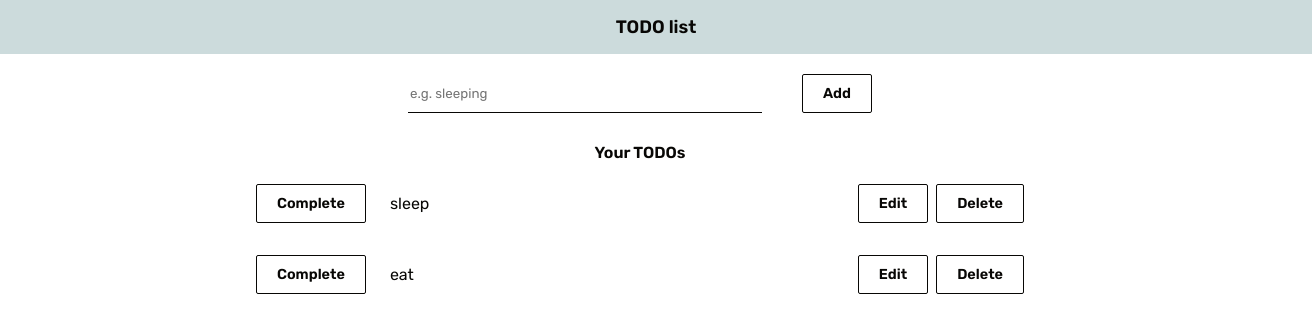
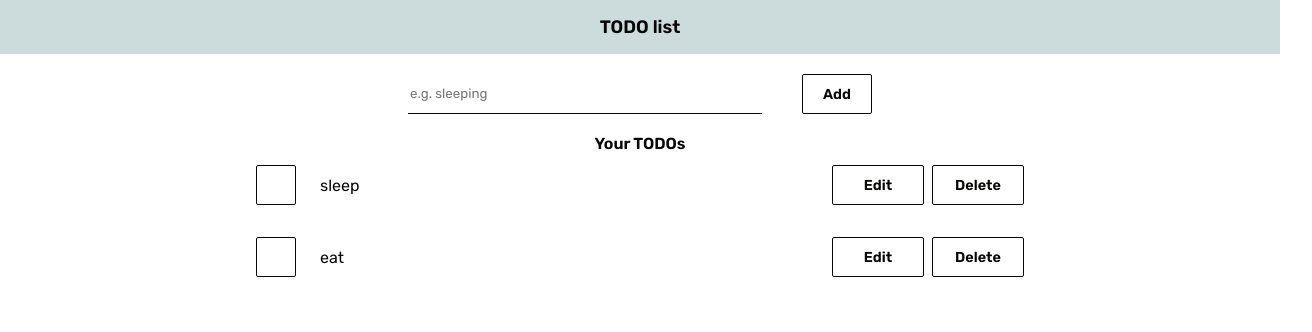
Before and after one commit to katab99/todo-list, a React (Vite) app: page / in a window 1280 px wide. Shown: the top 332 px of the page, 1312 px wide, since content can reach past the window. Built offline with nearby package versions, Linux system fonts and the light colour scheme.

Commit message:
Making prettier the task lines.

```diff
--- a/src/components/Main.jsx
+++ b/src/components/Main.jsx
@@ -50,7 +50,7 @@ export default function Main() {
 				<input className="add-task-text" type="text"
 					   placeholder="e.g. sleeping" value={newTask}
 					   onChange={(e) => setNewTask(e.target.value)}/>
-				<button type="submit" className="add-task-button" onClick={addTask}> Add</button>
+				<button type="submit" className="add-task-button" onClick={addTask}>Add</button>
 			</section>
 
 			{todoListItems.length > 0 ? <section className="list-container">
--- a/src/components/Task.jsx
+++ b/src/components/Task.jsx
@@ -1,6 +1,7 @@
 /* eslint-disable */
 import {useState} from "react";
 import {clsx} from "clsx";
+
 
 export default function Task(props){
     const [isEditing, setIsEditing] = useState(false);
@@ -19,21 +20,29 @@ export default function Task(props){
 
     return(
         <li key={props.item.id}>
-            <label htmlFor={props.item.id} className="task-item">
+            <label htmlFor={props.item.id}
+                   className={clsx("task-item", {"editing" : isEditing})}>
                 {isEditing ?
                     <>
-                        <input type="text" value={taskText} onChange={(e) => setTaskText(e.target.value)} />
+                        <input className="task-update" type="text" value={taskText} onChange={(e) => setTaskText(e.target.value)} />
+                        <div className="action-buttons">
                             <button type="submit" onClick={submitUpdate}>Save</button>
                             <button type="button" onClick={toggleEdit}>Cancel</button>
+                        </div>
                     </>
                 :
                     <>
-                        <button onClick={() => props.toggleCheck(props.item.id)}>Complete</button>
+                        <button className="task-state" onClick={() => props.toggleCheck(props.item.id)}>
+                            {props.item.isCompleted ? '✔' : ' '}
+                        </button>
                         <span className="task-name">{props.item.task}</span>
+                        {props.item.isCompleted ?
+                            null :
                             <div className="action-buttons">
                                 <button onClick={toggleEdit} className="edit-button">Edit</button>
                                 <button onClick={props.deleteTask} className="delete-button">Delete</button>
                             </div>
+                        }
                     </>
                 }
             </label>
--- a/src/index.css
+++ b/src/index.css
@@ -9,7 +9,6 @@ body{
 }
 
 header {
-    width: 100%;
     background: #ccdbdc;
     margin: 0 auto;
     padding: 16px;
@@ -32,12 +31,6 @@ section.add-task-container > * {
     margin: 20px;
 }
 
-input.add-todo-text:focus{
-    outline: none;
-    border-bottom: 2px solid #3498db;
-    transition: border-bottom 0.01s;
-}
-
 section.list-container{
     width: 100%;
     max-width: 800px;
@@ -47,7 +40,6 @@ section.list-container{
 p.list-title{
     display: flex;
     justify-content: center;
-    padding: 10px 0;
     font-weight: 600;
 }
 
@@ -60,8 +52,23 @@ label.task-item{
     margin-bottom: 8px;
 }
 
+label.task-item.editing{
+    display: grid;
+    grid-template-columns: 2fr auto;
+}
+
+input.task-update{
+    margin-left: 60px;
+    font-size: 1rem;
+}
+
+button.task-state{
+    width: 40px;
+    padding: 0;
+}
 
 span.task-name{
+    font-size: 1rem;
     overflow: hidden;
     padding: 0 8px;
 }
@@ -71,11 +78,21 @@ div.action-buttons{
     gap: 8px;
 }
 
+div.action-buttons button{
+    width: 92px;
+}
+
 input{
     width: 350px;
     border: none;
     border-bottom: 1px solid #080705;
     border-radius: 0;
+}
+
+input:focus{
+    outline: none;
+    border-bottom: 2px solid #3498db;
+    transition: border-bottom 0.01s;
 }
 
 ul{
@@ -92,6 +109,7 @@ button{
     border-radius: 2px;
     font-size: 0.9rem;
     font-weight: 600;
+    height: 40px;
 }
 
 button:hover{
```
Lines whose indentation alone changed are shown as unchanged.
